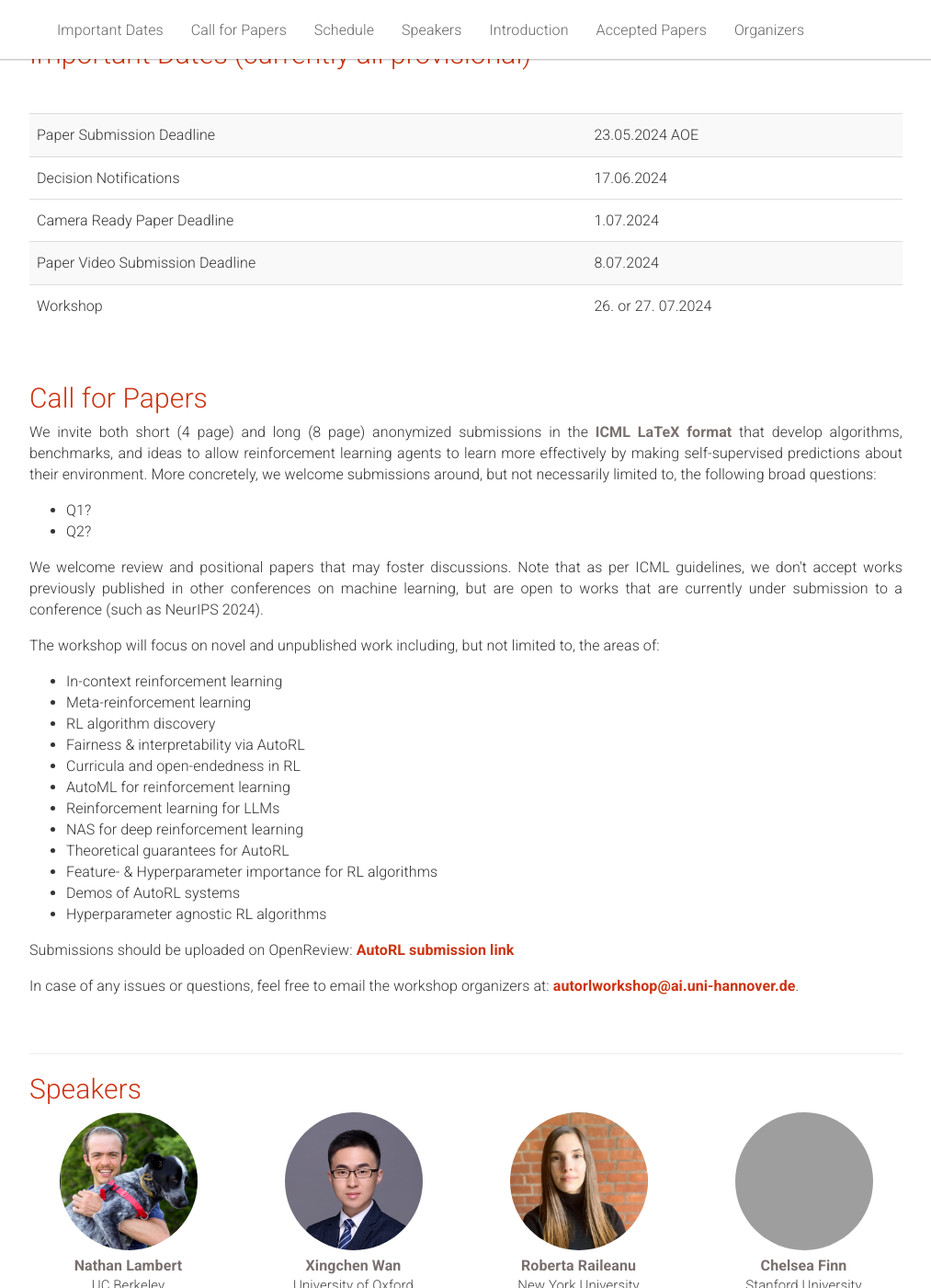
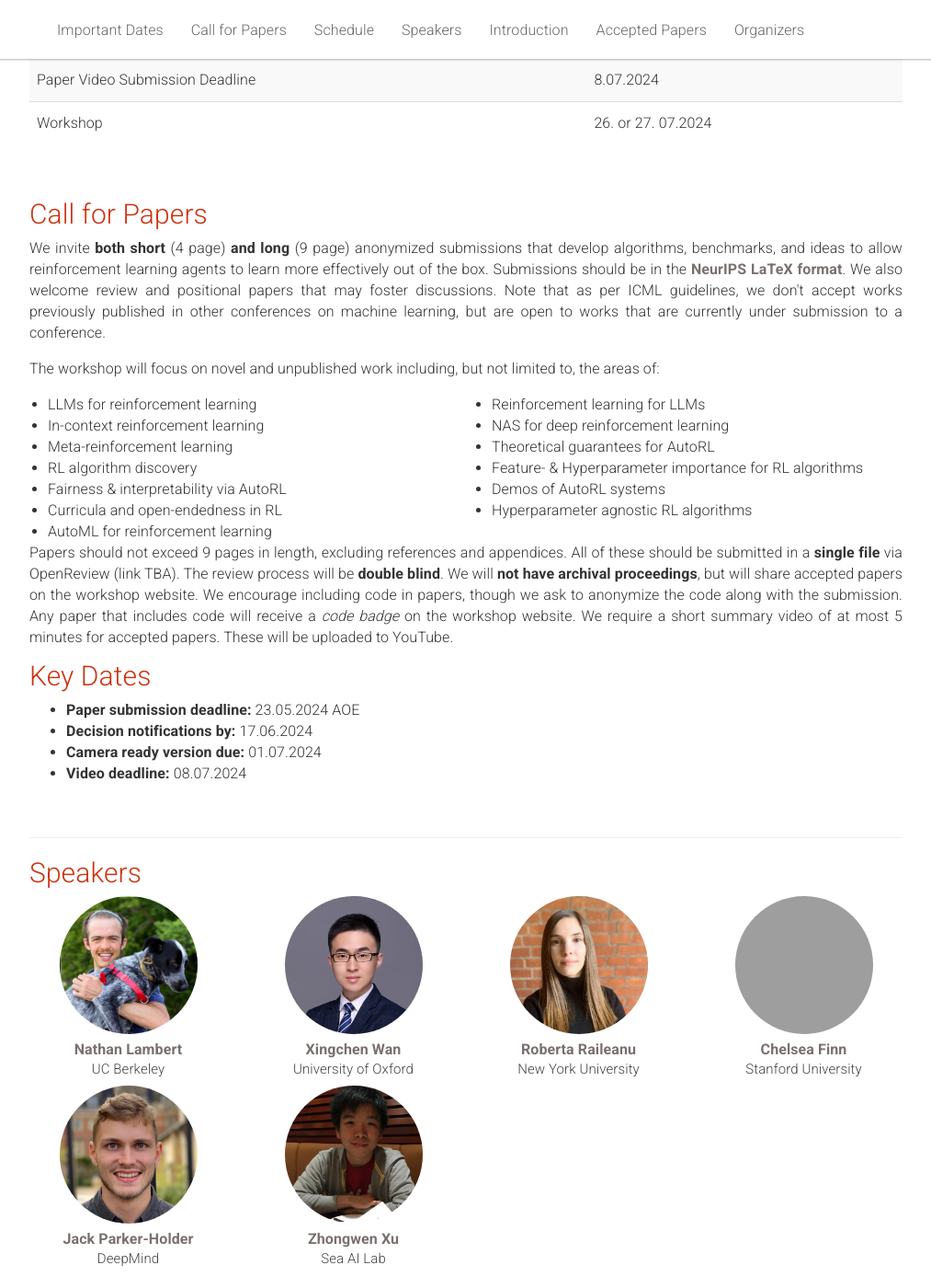
Before and after one commit to autorlworkshop/autorlworkshop.github.io, a Jekyll site: the page built from _pages/home.md, in a window 1280 px wide and 1400 px high, scrolled down 2721 px. Shown: the whole window at 92% size, without its empty margins (133-1146 px from the left). Built offline with Jekyll 4.4.1, drawn with Linux system fonts in a browser that asks for light colours; some of the changed text lies outside the part shown; grey boxes are pictures that could not be loaded.

Commit message:
Add Cfp, fix bugs

```diff
--- a/_pages/home.md
+++ b/_pages/home.md
@@ -8,16 +8,6 @@ bibtex: true
 paper: true
 acknowledgements: ""
 ---
-<br/>
-
-<div class="row">
-    <div class="col-xs-8">
-    <img src="/static/img/fig_1_survey.png">
-    </div>
-</div>
-
-    <img src="/static/img/fig_1_survey.png">
-
 <br/>
 
 <div class="row reverse">
@@ -47,6 +37,14 @@ acknowledgements: ""
   <div class="col-xs-12 col-md-4">
     <img class="cover" src="/static/img/cover.png">
   </div>
+</div>
+
+<br/>
+
+<div class="row">
+    <div class="col-xs-8">
+    <img src="/static/img/fig_2_survey.png">
+    </div>
 </div>
 
 <br/>
@@ -228,7 +226,42 @@ acknowledgements: ""
 
 <div class="row" id="cfp">
   <div class="col-xs-12">
-    <h2>Call for Papers</h2>
+
+  <h2>Call for Papers</h2>
+
+<p>We invite <strong>both short</strong> (4 page) <strong>and long</strong> (9 page) anonymized submissions that develop algorithms, benchmarks, and ideas to allow reinforcement learning agents to learn more effectively out of the box. Submissions should be in the <a href="https://media.neurips.cc/Conferences/NeurIPS2024/Styles.zip">NeurIPS LaTeX format</a>. We also welcome review and positional papers that may foster discussions. Note that as per ICML guidelines, we don't accept works previously published in other conferences on machine learning, but are open to works that are currently under submission to a conference.</p>
+
+<p>The workshop will focus on novel and unpublished work including, but not limited to, the areas of:</p>
+
+<div style="column-count: 2;">
+<ul style="list-style-type: disc; padding-left: 20px;">
+    <li>LLMs for reinforcement learning</li>
+    <li>In-context reinforcement learning</li>
+    <li>Meta-reinforcement learning</li>
+    <li>RL algorithm discovery</li>
+    <li>Fairness &amp; interpretability via AutoRL</li>
+    <li>Curricula and open-endedness in RL</li>
+    <li>AutoML for reinforcement learning</li>
+    <li>Reinforcement learning for LLMs</li>
+    <li>NAS for deep reinforcement learning</li>
+    <li>Theoretical guarantees for AutoRL</li>
+    <li>Feature- &amp; Hyperparameter importance for RL algorithms</li>
+    <li>Demos of AutoRL systems</li>
+    <li>Hyperparameter agnostic RL algorithms</li>
+</ul>
+</div>
+
+<p>Papers should not exceed 9 pages in length, excluding references and appendices. All of these should be submitted in a <strong>single file</strong> via OpenReview (link TBA). The review process will be <strong>double blind</strong>. We will <strong>not have archival proceedings</strong>, but will share accepted papers on the workshop website. We encourage including code in papers, though we ask to anonymize the code along with the submission. Any paper that includes code will receive a <em>code badge</em> on the workshop website. We require a short summary video of at most 5 minutes for accepted papers. These will be uploaded to YouTube.</p>
+
+<h2>Key Dates</h2>
+<ul>
+    <li><strong>Paper submission deadline:</strong> 23.05.2024 AOE</li>
+    <li><strong>Decision notifications by:</strong> 17.06.2024</li>
+    <li><strong>Camera ready version due:</strong> 01.07.2024</li>
+    <li><strong>Video deadline:</strong> 08.07.2024</li>
+</ul>
+
+<!--    <h2>Call for Papers</h2>
   </div>
 </div>
 
@@ -272,7 +305,7 @@ acknowledgements: ""
       </p>
 
   </div>
-</div>
+</div>-->
 
 
 <br />
@@ -352,9 +385,9 @@ acknowledgements: ""
 
 <hr />
 
-<!
+<!--
 #TODO
---<div class="row" id="intro">
+<div class="row" id="intro">
     <div class="col-xs-12">
         <h2>Introduction</h2>
         <p>AutoRL promises to...</p>.
@@ -435,6 +468,12 @@ acknowledgements: ""
 
 <hr />
 
+<div class="row">
+    <div class="col-xs-8">
+    <img src="/static/img/fig_1_survey.png">
+    </div>
+</div>
+
 
 <div class="row" id="accepted">
   <div class="col-xs-12">
@@ -471,11 +510,8 @@ acknowledgements: ""
   </div>
 </div>
 
-<div class="row">
-    <div class="col-xs-8">
-    <img src="/static/img/fig_1_survey.png">
-    </div>
-</div>
+
+
 
 <div class="text-center p-3" style="background-color: rgba(0, 0, 0, 0)">
     <h6>Website theme originally inspired from the <a href="https://github.com/vigilworkshop/vigilworkshop.github.io">VIGIL workshop</a>, stolen from the <a href="https://github.com/sslrlworkshop/sslrlworkshop.github.io">SSL-RL workshop</a>. </h6>
```
